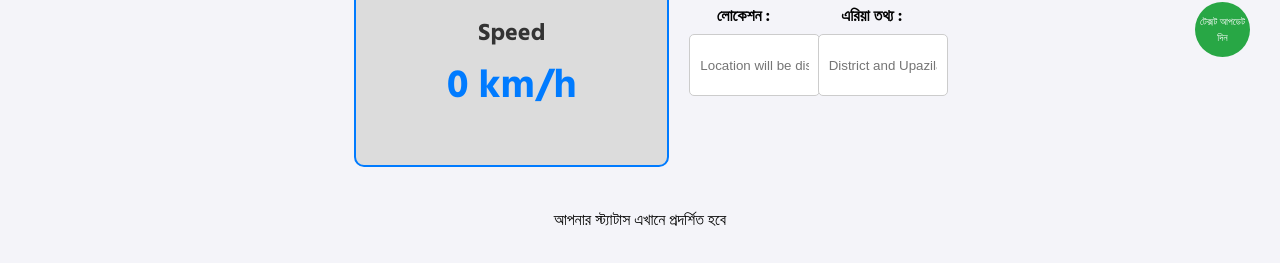
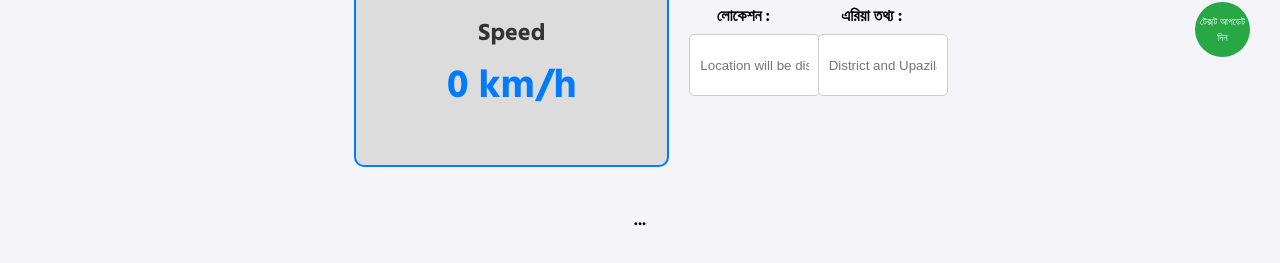
Before and after one commit to MuhammadAshikurRahman/live-train-tracking-system, a website: page views/loc&speed.html in a window 1280 px wide. Shown: the part 723-986 px from the top of the page. Drawn offline with nearby package versions, Linux system fonts and the light colour scheme; no server answers.

Commit message:
Update loc&speed.html

```diff
--- a/views/loc&speed.html
+++ b/views/loc&speed.html
@@ -197,7 +197,7 @@
         </div>
 
 
-        <div id="status">আপনার স্ট্যাটাস এখানে প্রদর্শিত হবে</div>
+        <div id="status">...</div>
 
 
     <script src="https://unpkg.com/leaflet@1.9.4/dist/leaflet.js"></script>
```
